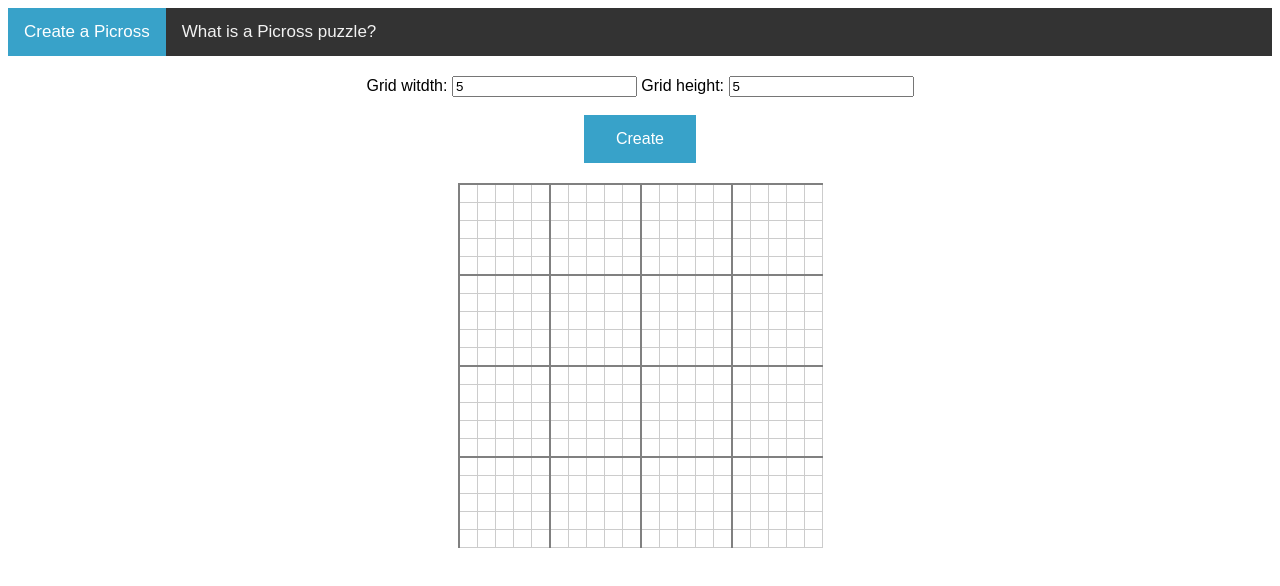
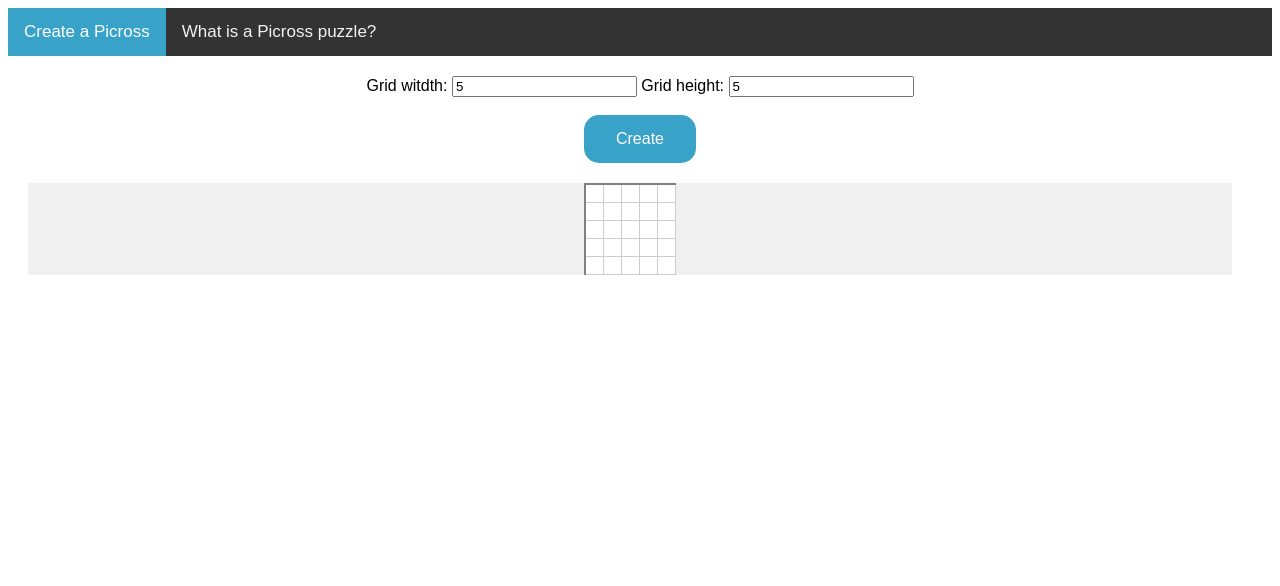
Before and after one commit to dekiertanna/PicrossMaker, a plain HTML site: page index.html in a window 1280 px wide. Both pictures are taken after typing "5", "5" into the empty fields and a click on the button "Create". Drawn offline with Linux system fonts and the light colour scheme.

Commit message:
Added function to draw grid on button click

```diff
--- a/gridDrawer.js
+++ b/gridDrawer.js
@@ -2,27 +2,11 @@
 
 
 
-var grid = clickableGrid(20,20,function(el,row,col,i){
-    console.log("You clicked on element:",el);
-    console.log("You clicked on row:",row);
-    console.log("You clicked on col:",col);
-    console.log("You clicked on item #:",i);
-
-    if(el.classList.contains('clicked'))
-    {
-        el.classList.remove('clicked');
-    }
-    else{
-        el.classList.add('clicked');
-    }
 
 
-});
-    window.onload = function(){
-    var container = document.getElementById("pcgrid");
-    document.body.appendChild(grid);
 
-    }
+
+
 
     function clickableGrid( rows, cols, callback ){
         var i=0;
@@ -61,6 +45,33 @@ var grid = clickableGrid(20,20,function(el,row,col,i){
         }
         return grid;
     }
+    function createGrid()
+    {
+        document.getElementById("pcgrid").innerHTML = "";
+        var width =document.getElementById("gridWidth").value;
+        var height =document.getElementById("gridHeight").value
+
+
+        var grid = clickableGrid(height,width,function(el,row,col,i){
+            console.log("You clicked on element:",el);
+            console.log("You clicked on row:",row);
+            console.log("You clicked on col:",col);
+            console.log("You clicked on item #:",i);
+
+            if(el.classList.contains('clicked'))
+            {
+                el.classList.remove('clicked');
+            }
+            else{
+                el.classList.add('clicked');
+            }
+
+
+        });
+        var container = document.getElementById("pcgrid");
+        container.appendChild(grid);
+
+    }
 
 
     function changeClassName(cell)
--- a/style.css
+++ b/style.css
@@ -57,6 +57,7 @@ body {
   text-align: center;
   font-family: sans-serif;
   font-size: 13px;
+  background-color: white;
 }
 .grid td.clicked {
   background-color: black;
@@ -80,6 +81,7 @@ td.boldtd
 {
   background-color: #38a2c9; /* Green */
   border: none;
+  border-radius: 15px;
   color: white;
   padding: 15px 32px;
   text-align: left;
```
